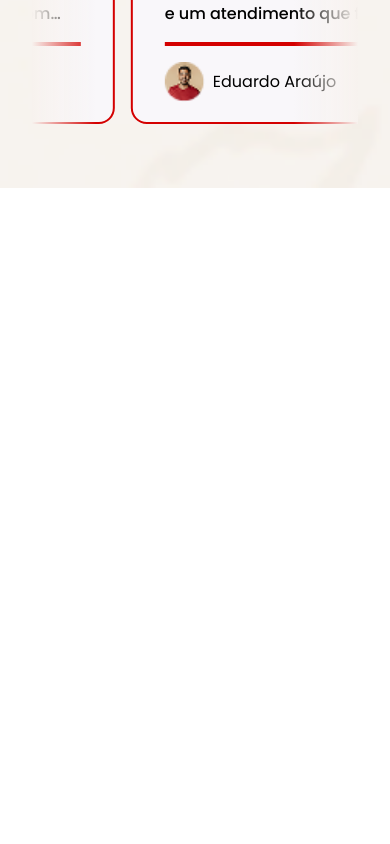
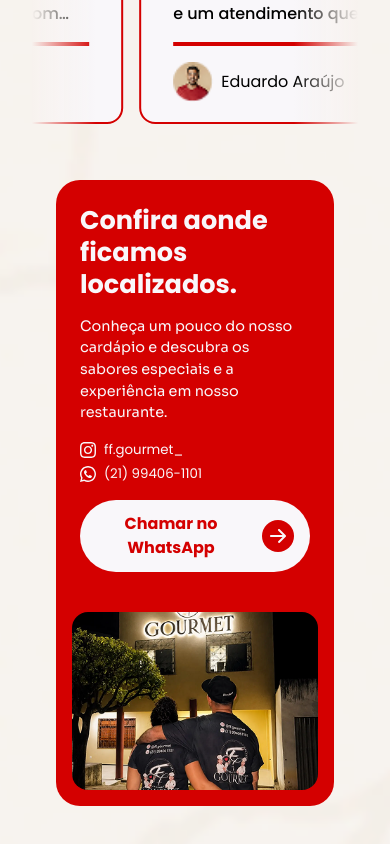
Before and after one commit to felipinx7/ff-gourmet, a Next.js app: page / in a window 390 px wide. Shown: the part 5070-5914 px from the top of the page. Before the commit the page ends 5258 px from the top, so only its background shows below. Built offline with nearby package versions, Linux system fonts and the light colour scheme.

Commit message:
feat: criação e responsividade da seção de localização

```diff
--- a/src/page/ff-gourmet.tsx
+++ b/src/page/ff-gourmet.tsx
@@ -3,6 +3,7 @@ import Header from '../components/layout/header';
 import { Cardapio } from './section/cardapio';
 import { Feedbacks } from './section/feedbacks';
 import Hero from './section/hero';
+import { Localizacao } from './section/localizacao';
 
 export default function FFGourmet() {
   return (
@@ -16,8 +17,9 @@ export default function FFGourmet() {
         <section className="z-10 mt-0 flex w-[100%] max-w-[1280px] flex-col items-center justify-center">
           <Header />
           <Hero />
-          <Cardapio/>
-          <Feedbacks/>
+          <Cardapio />
+          <Feedbacks />
+          <Localizacao />
         </section>
       </section>
     </section>
--- a/src/page/section/feedbacks.tsx
+++ b/src/page/section/feedbacks.tsx
@@ -18,7 +18,7 @@ export function Feedbacks() {
 
       {/* container dos cards de feedbacks */}
       <div className="carrosel flex h-auto w-full flex-col gap-200 overflow-hidden">
-        <div className="flex w-max gap-200 trilho-esquerda">
+        <div className="trilho-esquerda flex w-max gap-200">
           {TextFeedbacks.map((card, index) => (
             <CardFeedbacks {...card} key={`original-${index}`} />
           ))}
@@ -29,7 +29,7 @@ export function Feedbacks() {
             </div>
           ))}
         </div>
-        <div className="flex w-max gap-200 trilho-direita">
+        <div className="trilho-direita flex w-max gap-200">
           {TextFeedbacks.map((card, index) => (
             <CardFeedbacks {...card} key={`direita-original-${index}`} />
           ))}
--- /dev/null
+++ b/src/page/section/localizacao.tsx
@@ -0,0 +1,55 @@
+import IconArrowRight from '@/src/assets/icons/icon-arrow-right';
+import IconInstagram from '@/src/assets/icons/icon-instagram';
+import IconWhatsApp from '@/src/assets/icons/icon-whatsapp';
+import { fotoSectionLocalizacao } from '@/src/assets/images';
+
+export function Localizacao() {
+  return (
+    <section className="flex w-full items-center justify-center p-6">
+      <article className="flex w-auto items-center rounded-3xl bg-red-900 max-lg:flex-col">
+        {/* container de textos  */}
+        <div className="flex w-[50%] flex-col items-start justify-start gap-200 p-6 max-lg:w-full">
+          <h5 className="text-white-900 text-3xl leading-8 font-bold max-md:text-[1.6rem]">
+            Confira aonde ficamos <br /> localizados.
+          </h5>
+          <p className="font-sora text-white-900 w-[80%] max-md:text-[0.9rem] max-md:w-full">
+            Conheça um pouco do nosso cardápio e descubra os sabores especiais e a experiência em
+            nosso restaurante.
+          </p>
+
+          {/* container rede sociais  */}
+          <div className="gap-050 flex flex-col items-start justify-start">
+            {/* instagram */}
+            <h6 className="caption text-white-900 flex items-center justify-center gap-100">
+              <IconInstagram className="size-4" />
+              ff.gourmet_
+            </h6>
+
+            {/* whatsapp */}
+            <h6 className="caption text-white-900 flex items-center justify-center gap-100">
+              <IconWhatsApp className="size-4" />
+              (21) 99406-1101
+            </h6>
+          </div>
+
+          {/* botão de chamar no whatsApp */}
+          <button className="bg-white-900 hover:bg-black-100 flex w-auto cursor-pointer items-center gap-200 rounded-full px-4 py-3 font-bold text-red-900 transition-all duration-500 ease-in-out">
+            Chamar no WhatsApp
+            <div className="text-white-900 rounded-full bg-red-900 p-2">
+              <IconArrowRight className="size-4" />
+            </div>
+          </button>
+        </div>
+
+        {/* containe de imagem */}
+        <div className="w-[50%] rounded-tr-lg rounded-br-lg p-4 max-lg:w-full">
+          <img
+            src={fotoSectionLocalizacao.src}
+            className="w-full object-contain max-lg:rounded-lg max-lg:contain-none"
+            alt=""
+          />
+        </div>
+      </article>
+    </section>
+  );
+}
```
